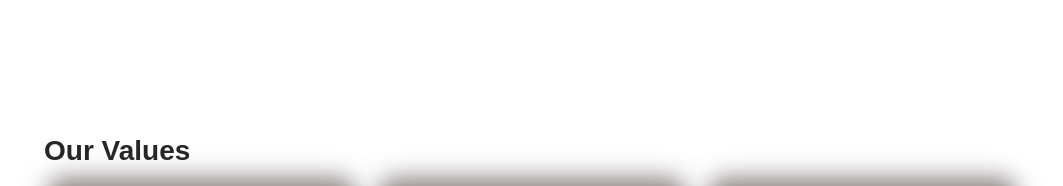
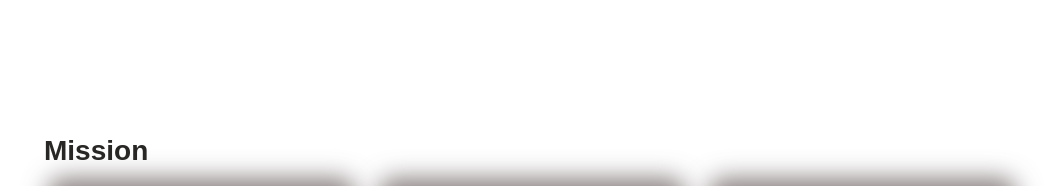
Before and after one commit to dhanushorg-1411/DhanushFoundation, a plain HTML site: page index.html in a window 1280 px wide. Shown: the part 1040-1226 px from the top of the page, without its empty margins (112-1175 px from the left). Drawn offline with nearby package versions, Linux system fonts and the light colour scheme.

Commit message:
Update index.html

```diff
--- a/index.html
+++ b/index.html
@@ -82,7 +82,7 @@
 
             <!--=============== Missions ===============-->
             <section class="services section container" id="services">
-                <h2 class="section__title"> <br>Our Values</h2>
+                <h2 class="section__title"> <br>Mission</h2>
                 <div class="services__container grid">
                     <div class="services__data">
                         <h3 class="services__subtitle">Orphans/Children</h3>
```
